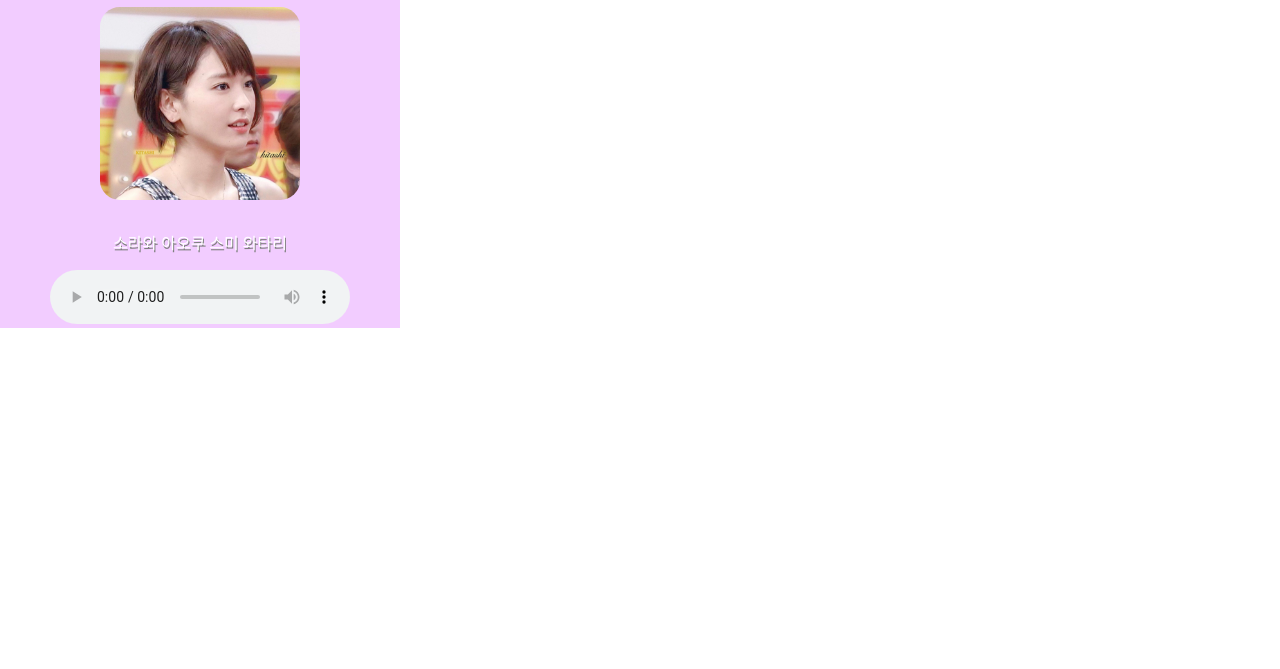
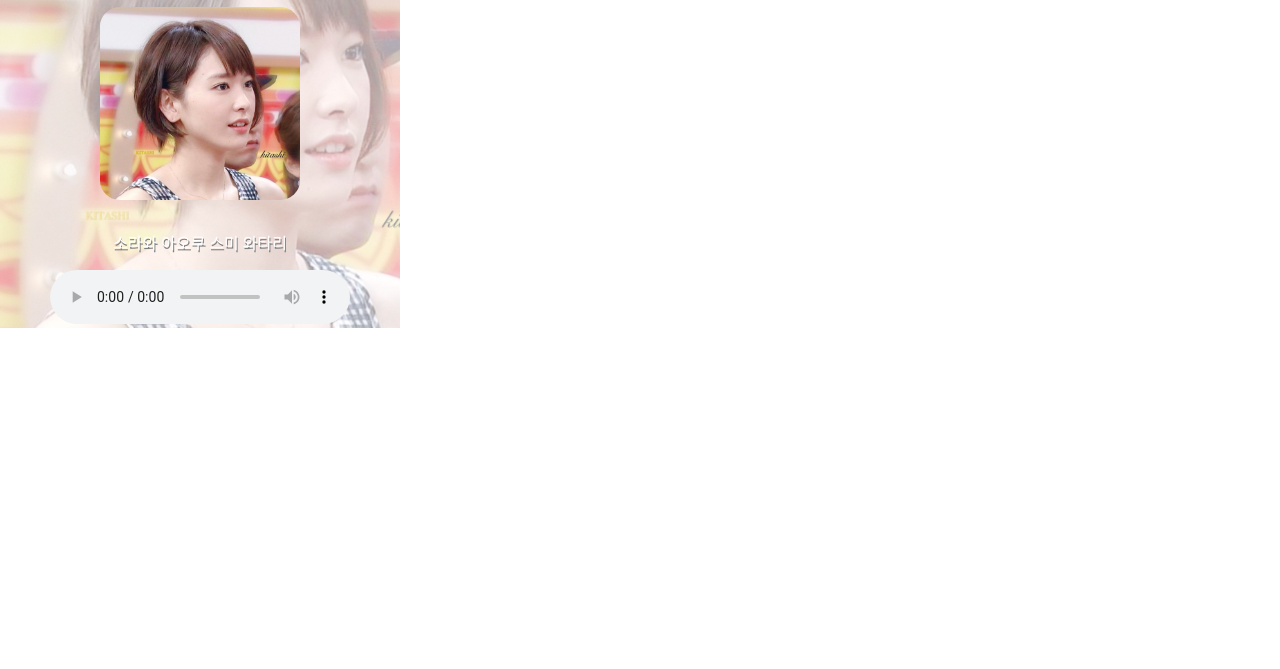
Before and after one commit to widruv/web1, a plain HTML site: page player.html in a window 1280 px wide. Shown: the part 131-800 px from the top of the page. Drawn offline with Linux system fonts and the light colour scheme.

Commit message:
player background

```diff
--- a/player.css
+++ b/player.css
@@ -7,16 +7,23 @@ body {
   grid-template-columns: 400px 1fr;
 }
 .player {
-  background-color: rgb(242,204,255);
   text-align: center;
   color: white;
   text-shadow: gray 1px 2px;
+  background-image: url('gakki.jpeg');
+  background-color: rgba(255,255,255,0.6);
+  background-repeat: no-repeat;
+  background-size: cover;
+  overflow: hidden;
+  background-blend-mode:lighten;
 }
+
 @media (max-width:700px) {
   .web_player {
     display: block;
   }
 }
+
 .tab {
   overflow: hidden;
   border: 1px solid #ccc;
@@ -39,10 +46,12 @@ body {
   font-weight: bold;
   margin: 0;
   text-align: left;
+  opacity: 1;
 }
 #song_title {
   font-size: 40px;
   margin-bottom: 0;
+  opacity: 1;
 }
 #singer {
   margin:0;
@@ -51,4 +60,5 @@ body {
   margin: 10px;
   border-radius: 10%;
   width: 200px;
+  opacity: 1;
 }
```
